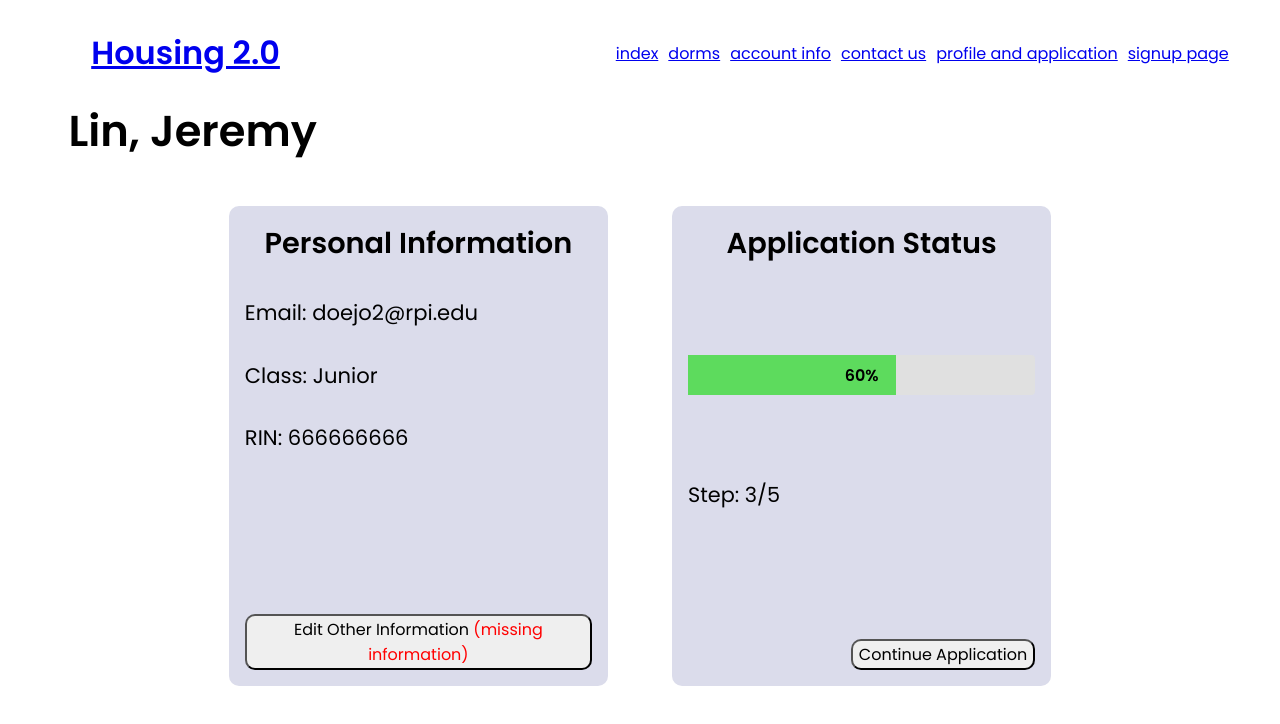
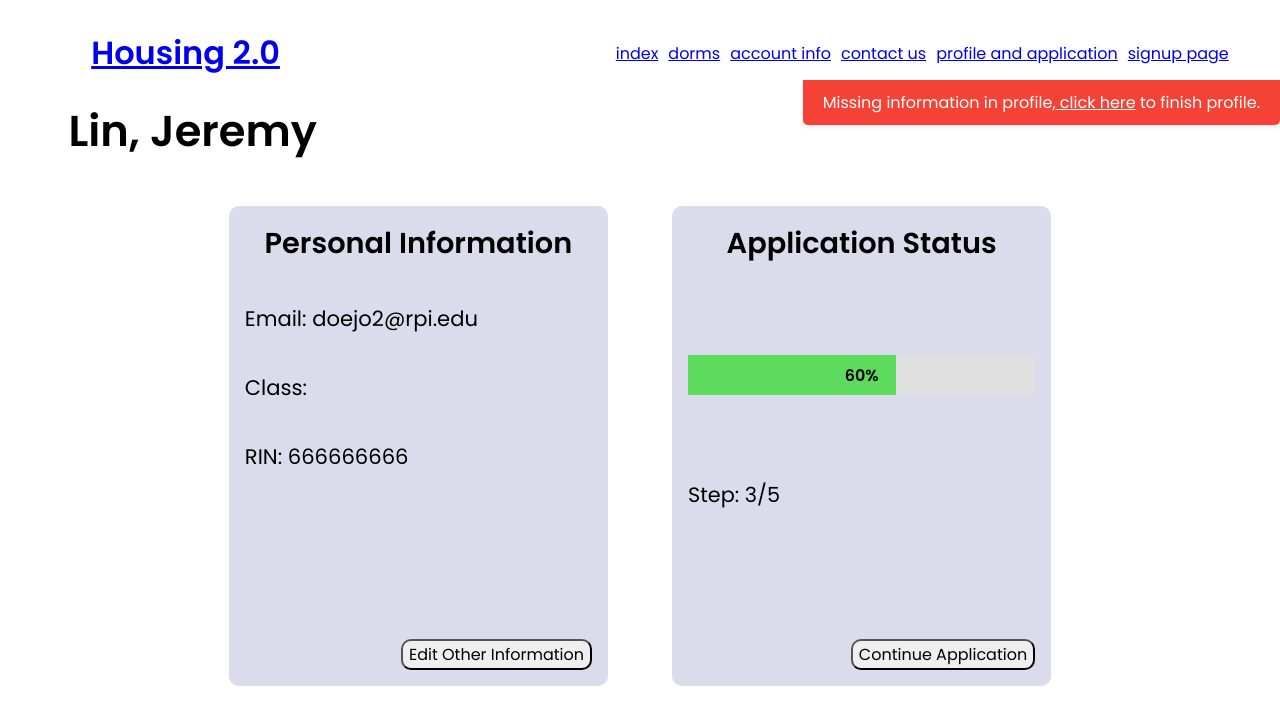
Before and after one commit to The-Pancake/Housing-2.0, a React (Vite) app in the folder Frontend/: page /application in a window 1280 px wide. Shown: the top 724 px of the page. Built offline with nearby package versions, Linux system fonts and the light colour scheme.

Commit message:
10/20 changes - pop up bar

```diff
--- a/Frontend/src/App.jsx
+++ b/Frontend/src/App.jsx
@@ -1,6 +1,6 @@
 import React from 'react';
 import { BrowserRouter as Router, Route, Routes } from 'react-router-dom'; //using version 6
-import Root from "./routes/root";
+//import Root from "./routes/root";
 import Dorms from "./routes/dorms";
 import Account from "./routes/account";
 import Contact from "./routes/contact";
@@ -8,6 +8,7 @@ import AppRouter from './routes/AppRouter';
 import Layout from "./routes/layout";
 import EditProfile from './routes/edit_contact_info';
 import Navbar from './components/navbar';
+
 
 export default function App() {
   return (
--- a/Frontend/src/routes/application.jsx
+++ b/Frontend/src/routes/application.jsx
@@ -1,12 +1,14 @@
-import React from 'react';
+//import React from 'react';
 import { useLocation, Outlet, useNavigate } from 'react-router-dom';
+import React, { useState, useEffect } from 'react';
+import { profileData, hasMissingInformation } from './edit_contact_info.jsx';
 import './styles.css';
 
 
 //import {last_name} from './edit_contact_info.jsx';
 //import {first_name} from './edit_contact_info.jsx';
 
-import { profileData, hasMissingInformation } from './edit_contact_info.jsx';
+//import { profileData, hasMissingInformation } from './edit_contact_info.jsx';
 
 
 export default function Application() {
@@ -15,6 +17,11 @@ export default function Application() {
     const currentStep = 3;
     const totalSteps = 5;
     const loadingPercentage = (currentStep / totalSteps) * 100;
+    const [showMissingInfoPopup, setShowMissingInfoPopup] = useState(false);
+
+    useEffect(() => {
+        setShowMissingInfoPopup(hasMissingInformation(profileData));
+    }, []);
 
     const handleEditInfoClick = () => {
         navigate('/edit-profile');
@@ -22,6 +29,13 @@ export default function Application() {
 
     return (
         <>
+            {showMissingInfoPopup && (
+                <div className="missing-info-popup">
+                    Missing information in profile,
+                    <span className="popup-link" onClick={handleEditInfoClick}> click here</span> to finish profile.
+                </div>
+            )}
+
             <div className="user-name">
                 {profileData.lastName}, {' '}{profileData.firstName}
             </div>
@@ -33,10 +47,7 @@ export default function Application() {
                     <div className="personal-info RIN-info">RIN: {profileData.RIN}</div>
                     <button className="edit-info-button" onClick={handleEditInfoClick}>
                         Edit Other Information
-                        {hasMissingInformation(profileData) &&
-                            <span className="missing-info"> (missing information)</span>}
                     </button>
-
                 </div>
                 <div className="info-box status-info-box">
                     <div className="box-header">Application Status</div>
@@ -48,7 +59,6 @@ export default function Application() {
                     <button className="continue-application-button">Continue Application</button>
                 </div>
             </div>
-            {/*<div className="path-info">Current path: {location.pathname}</div>*/}
             <Outlet />  {/* This will render the nested routes */}
         </>
     );
--- a/Frontend/src/routes/edit_contact_info.jsx
+++ b/Frontend/src/routes/edit_contact_info.jsx
@@ -1,19 +1,18 @@
 import React from 'react';
 import './styles.css';
-
 
 
 
 export const profileData = {
   firstName: 'Jeremy',
   lastName: 'Lin',
-  class: 'Junior',
+  class: '',
   dob: '1990-01-01',
   address: '12345 Alfredo St, Savannah, GA, 45469',
   streetAddress: '12345 Alfredo Ave',
   city: 'Savannah',
   state: 'GA',
-  country: '',
+  country: 'United States',
   zipcode: '45649',
   phone: '+1(518)-999-9999',
   RIN: '666666666',
@@ -21,6 +20,9 @@ export const profileData = {
   gender: 'Male',
   pronouns: 'He/Him'
 };
+
+
+const mandatoryFields = ['firstName', 'lastName', 'RIN', 'email'];
 
 export function hasMissingInformation(data) {
   const keysToCheck = [
@@ -34,16 +36,25 @@ export function hasMissingInformation(data) {
       return true;
     }
   }
-
   return false;
 }
+
+export function hasMandatoryMissing(data) {
+  for (let field of mandatoryFields) {
+    if (!data[field] || data[field].trim() === '') {
+      return true;
+    }
+  }
+  return false;
+}
+
+
 
 export default function EditProfile() {
   return (
     <div className="edit-profile-background">
       <div className="profile-container">
         <h1 className="profile-title">Edit Profile</h1>
-z``
         <div className="row">
           <div className="profile-section">
               <span className="profile-label"><span className="mandatory-field">*</span>First Name:</span>
--- a/Frontend/src/routes/styles.css
+++ b/Frontend/src/routes/styles.css
@@ -192,9 +192,30 @@ body, div, h1, h2, p, button {
     color: red;
 }
 
+/* asterik fields in edit profile*/
 .mandatory-field {
   color: red;
   font-size: 1.2em;
   vertical-align: top;
   margin-left: 2px;
 }
+
+
+.missing-info-popup {
+  position: fixed;
+  top: 80px;
+  right: 0;
+  background-color: #f44336; /* red background */
+  color: white;
+  padding: 10px 20px;
+  border-radius: 0 0 5px 5px;
+  box-shadow: 0 2px 4px rgba(0, 0, 0, 0.1);
+  z-index: 1000; /* make sure it's on top */
+  transition: all 0.3s;
+  cursor: pointer;
+}
+
+.popup-link {
+  text-decoration: underline;
+  cursor: pointer;
+}
```
